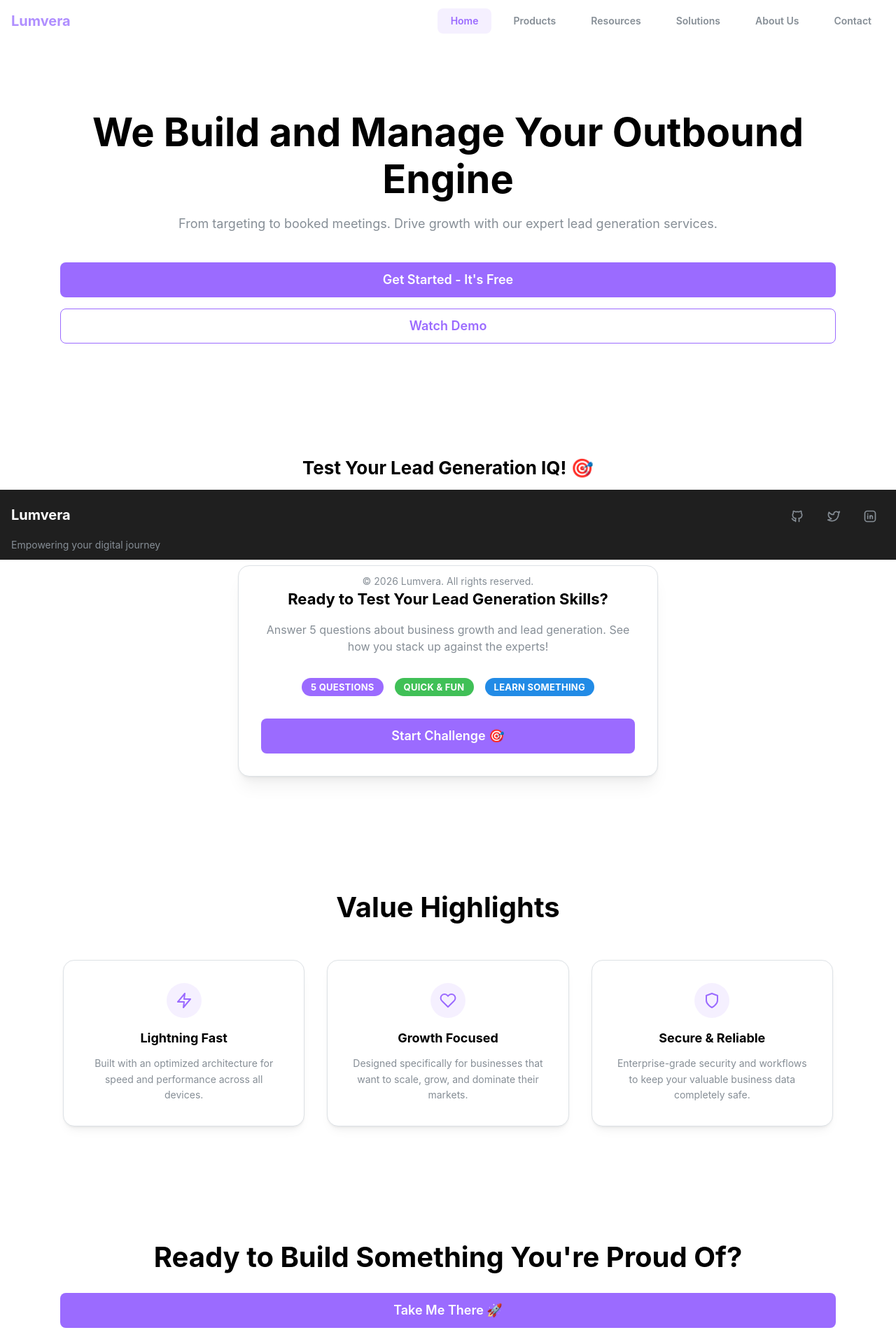
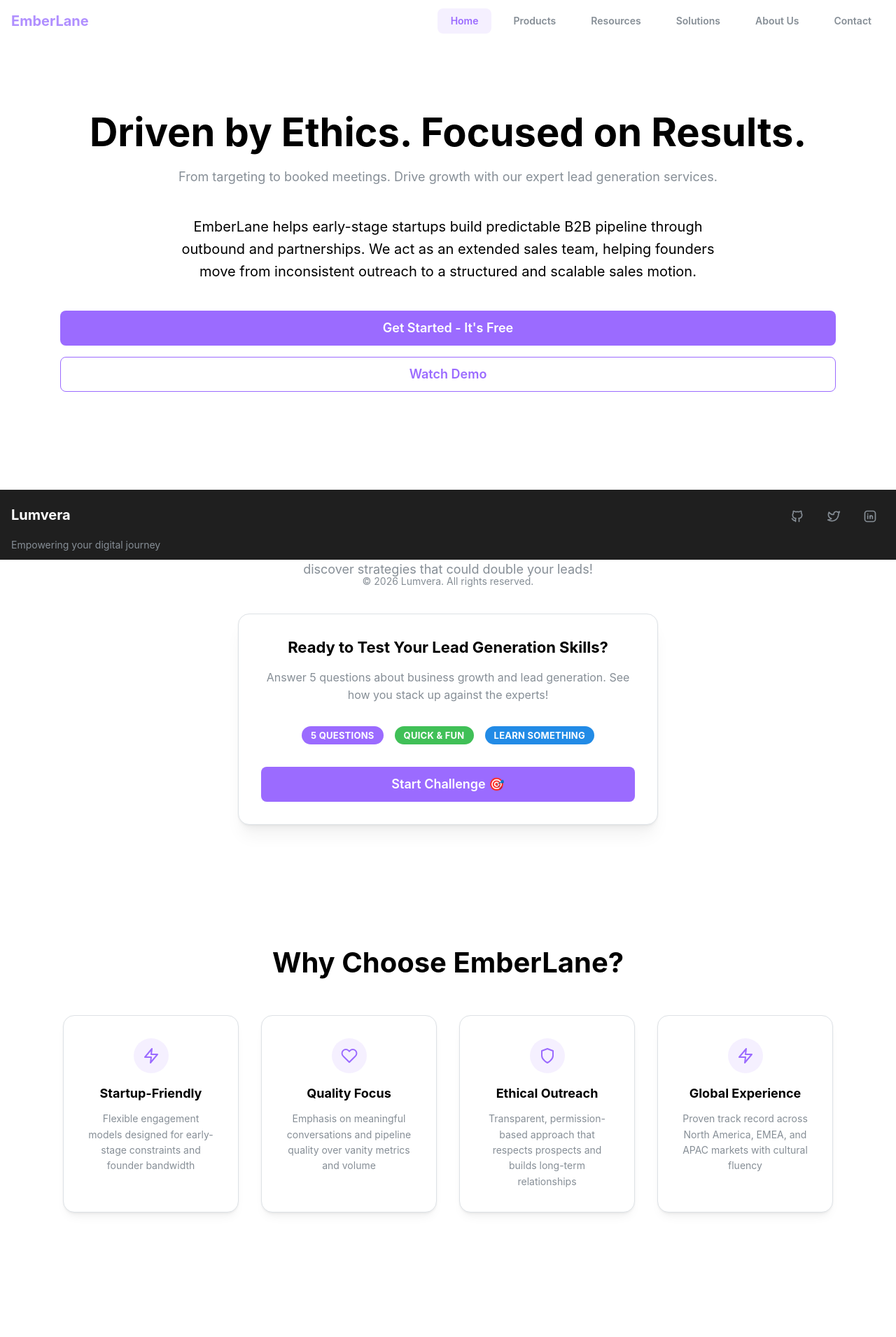
Before and after one commit to prachi2608/Lumvera, a React (Vite) app in the folder lead-gen-website/: page / in a window 1280 px wide. Shown: the top 1911 px of the page at 70% size. Built offline with nearby package versions, Linux system fonts and the light colour scheme.

Commit message:
Home page

```diff
--- a/lead-gen-website/src/App.tsx
+++ b/lead-gen-website/src/App.tsx
@@ -41,7 +41,7 @@
         <Container size="xl" h="100%">
           <Group justify="space-between" h="100%">
             <Text size="xl" fw={700} component={RouterLink} to="/" c="brand.5">
-              Lumvera
+              EmberLane
             </Text>
 
             <Group gap="sm" visibleFrom="sm">
--- a/lead-gen-website/src/pages/AboutUs.tsx
+++ b/lead-gen-website/src/pages/AboutUs.tsx
@@ -1,8 +1,8 @@
 import { Container, Title, Text, Timeline, Card } from '@mantine/core';
 
 const timeline = [
-  { year: '2020', event: 'Lumvera was founded with a mission to revolutionize lead generation.' },
-  { year: '2021', event: 'Launched our flagship product, the Lumvera Platform.' },
+  { year: '2020', event: 'EmberLane was founded with a mission to revolutionize lead generation.' },
+  { year: '2021', event: 'Launched our flagship product, the EmberLane Platform.' },
   { year: '2022', event: 'Reached 1,000 customers and expanded our team.' },
   { year: '2023', event: 'Introduced AI-powered features to enhance lead qualification.' },
 ];
@@ -34,7 +34,7 @@
           <Text ta="center" fz="lg" fw={500} mt="md">Dwijal Trivedi</Text>
           <Text ta="center" c="dimmed" fz="sm">Founder</Text>
           <Text ta="center" mt="md">
-            Dwijal is passionate about empowering businesses through innovative lead generation solutions. With extensive experience in sales and marketing, she founded Lumvera to bridge the gap between businesses and their ideal customers, driving sustainable growth and measurable results.
+            Dwijal is passionate about empowering businesses through innovative lead generation solutions. With extensive experience in sales and marketing, she founded EmberLane to bridge the gap between businesses and their ideal customers, driving sustainable growth and measurable results.
           </Text>
         </Card>
       </Container>
--- a/lead-gen-website/src/pages/Home.tsx
+++ b/lead-gen-website/src/pages/Home.tsx
@@ -1,7 +1,10 @@
 import { Link } from 'react-router-dom';
 import { Container, Title, Text, Button, Group, SimpleGrid, Card, ThemeIcon, Progress, Badge, Stack } from '@mantine/core';
-import { FiZap, FiHeart, FiShield, FiCheckCircle, FiX } from 'react-icons/fi';
+import { FiCheckCircle, FiX } from 'react-icons/fi';
+import { FiTarget, FiZap,FiHeart,FiShield, FiCheck, FiUsers, FiGlobe } from 'react-icons/fi';
 import { useState } from 'react';
+
+
 
 export default function Home() {
   return (
@@ -17,7 +20,7 @@
             lineHeight: 1.2
           }}
         >
-          We Build and Manage Your Outbound Engine
+          Driven by Ethics. Focused on Results.
         </Title>
         <Text
           size="lg"
@@ -26,6 +29,13 @@
           style={{ maxWidth: '100%', lineHeight: 1.6 }}
         >
           From targeting to booked meetings. Drive growth with our expert lead generation services.
+        </Text>
+        <Text
+          size="xl"
+          mb={40}
+          style={{ maxWidth: '800px', lineHeight: 1.6, margin: '0 auto' }}
+        >
+          EmberLane helps early-stage startups build predictable B2B pipeline through outbound and partnerships. We act as an extended sales team, helping founders move from inconsistent outreach to a structured and scalable sales motion.
         </Text>
         <Group justify="center" gap="md">
           <Button component={Link} to="/contact" size="lg" style={{ width: '100%', '@media (min-width: 640px)': { width: 'auto' } }}>
@@ -36,6 +46,8 @@
           </Button>
         </Group>
       </Container>
+
+
 
       {/* Lead Generation Challenge Game */}
       <Container size="lg" py={{ base: 40, md: 80 }}>
@@ -49,7 +61,7 @@
       </Container>
 
       {/* Value Highlights - Mobile Optimized */}
-      <Container size="lg" py={{ base: 60, md: 80 }} px={{ base: 20, md: undefined }}>
+      <Container size="lg" py={{ base: 60, md: 90 }} px={{ base: 20, md: undefined }}>
         <Title
           order={2}
           style={{
@@ -58,10 +70,10 @@
             fontSize: 'clamp(1.8rem, 6vw, 2.5rem)'
           }}
         >
-          Value Highlights
+          Why Choose EmberLane?
         </Title>
         <SimpleGrid
-          cols={{ base: 1, sm: 2, md: 3 }}
+          cols={{ base: 1, sm: 2, md: 4 }}
           spacing="xl"
           style={{ alignItems: 'stretch' }}
         >
@@ -94,7 +106,7 @@
                 marginBottom: '0.75rem'
               }}
             >
-              Lightning Fast
+              Startup-Friendly
             </Title>
             <Text
               c="dimmed"
@@ -104,7 +116,7 @@
                 flex: 1
               }}
             >
-              Built with an optimized architecture for speed and performance across all devices.
+              Flexible engagement models designed for early-stage constraints and founder bandwidth
             </Text>
           </Card>
 
@@ -137,7 +149,7 @@
                 marginBottom: '0.75rem'
               }}
             >
-              Growth Focused
+              Quality Focus
             </Title>
             <Text
               c="dimmed"
@@ -147,7 +159,7 @@
                 flex: 1
               }}
             >
-              Designed specifically for businesses that want to scale, grow, and dominate their markets.
+              Emphasis on meaningful conversations and pipeline quality over vanity metrics and volume
             </Text>
           </Card>
 
@@ -180,7 +192,8 @@
                 marginBottom: '0.75rem'
               }}
             >
-              Secure & Reliable
+Ethical Outreach
+
             </Title>
             <Text
               c="dimmed"
@@ -190,7 +203,49 @@
                 flex: 1
               }}
             >
-              Enterprise-grade security and workflows to keep your valuable business data completely safe.
+          Transparent, permission-based approach that respects prospects and builds long-term relationships
+            </Text>
+          </Card>
+            <Card
+            shadow="sm"
+            padding="xl"
+            radius="lg"
+            withBorder
+            style={{
+              height: '100%',
+              display: 'flex',
+              flexDirection: 'column',
+              textAlign: 'center'
+            }}
+          >
+            <div style={{ marginBottom: '1rem' }}>
+              <ThemeIcon
+                variant="light"
+                size={50}
+                radius={50}
+                style={{ margin: '0 auto' }}
+              >
+                <FiZap size={24} />
+              </ThemeIcon>
+            </div>
+            <Title
+              order={3}
+              size="h4"
+              style={{
+                marginBottom: '0.75rem'
+              }}
+            >
+             Global Experience
+            </Title>
+            <Text
+              c="dimmed"
+              size="sm"
+              style={{
+                lineHeight: 1.6,
+                flex: 1
+              }}
+            >
+            Proven track record across North America, EMEA, and APAC markets with cultural fluency
             </Text>
           </Card>
         </SimpleGrid>
```
Also changed, not shown: lead-gen-website/src/pages/HowWeWork.tsx (added, +58 -0 lines), lead-gen-website/public/email-marketing-basics.txt (deleted).
